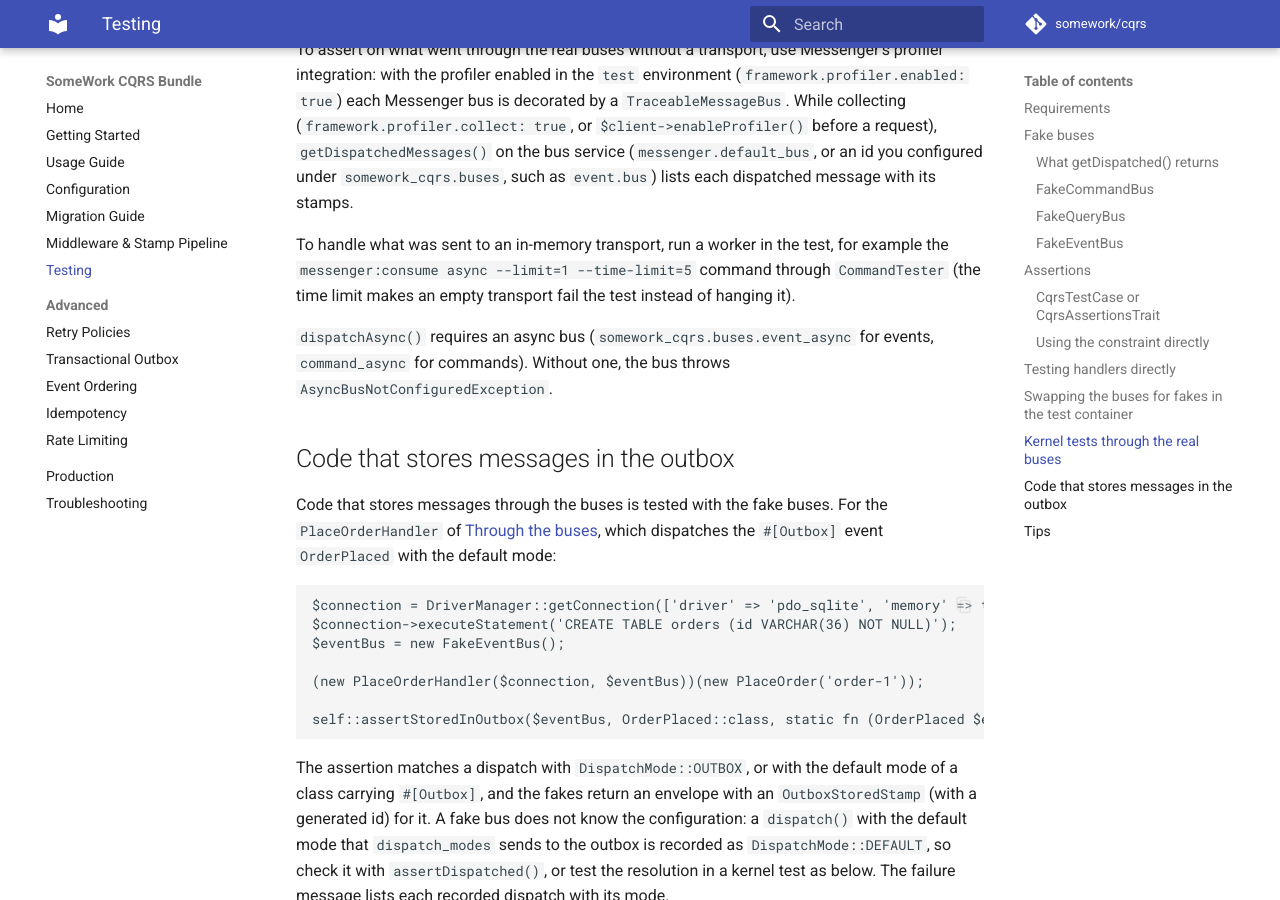
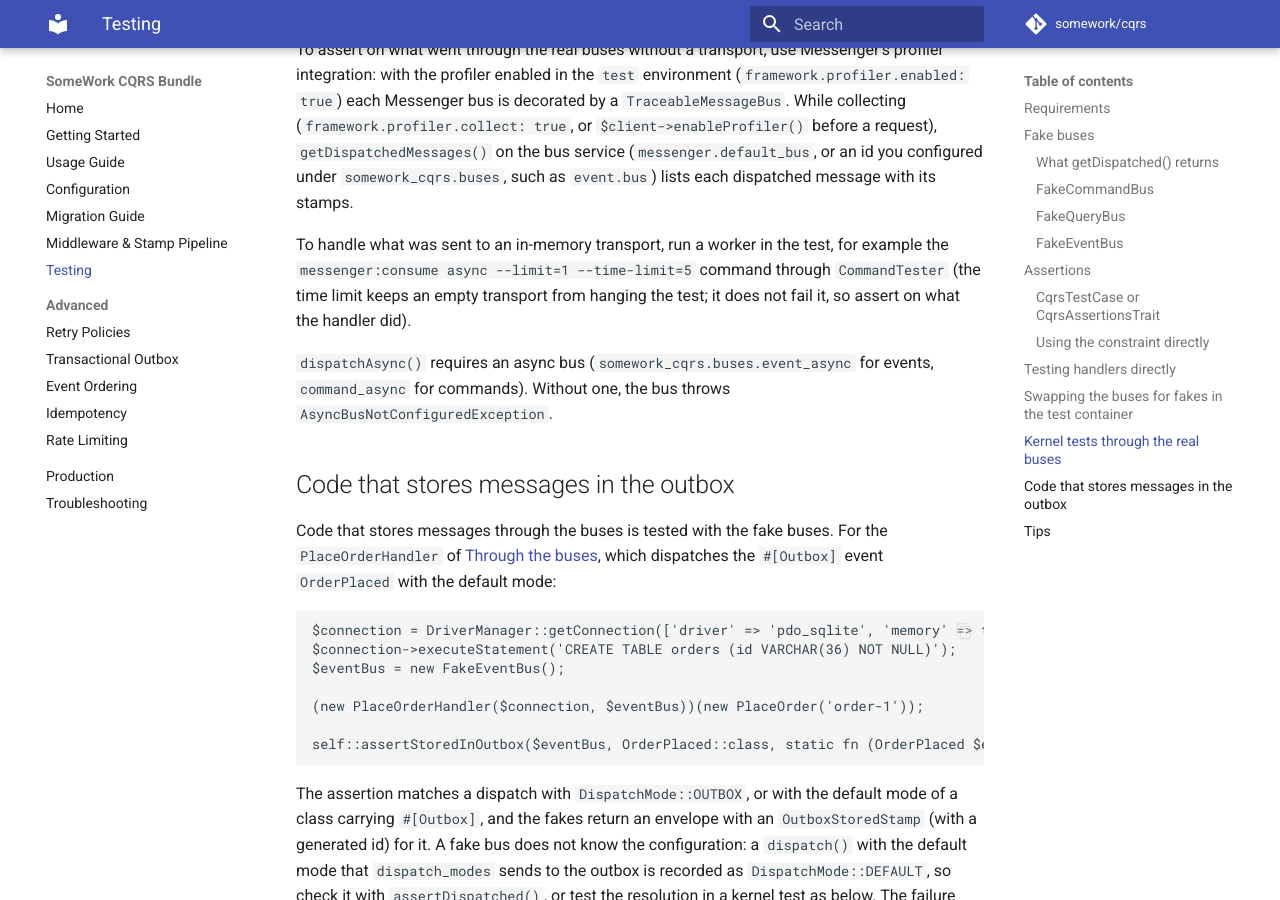
Before and after one commit to somework/cqrs, an MkDocs documentation site: the page built from docs/testing.md, in a window 1280 px wide and 900 px high, scrolled down 10675 px. Built offline with MkDocs 1.6.1 and Material for MkDocs 9.7.7, drawn with Linux system fonts in a browser that asks for light colours; comment, search, counter and statistics services are not loaded.

Commit message:
Docs: the worker's time limit in tests does not fail on an empty transport
Co-Authored-By: Claude Opus 5.5 <noreply@anthropic.com>
Claude-Session: https://claude.ai/code/session_01JKs8UFnQq1V5xnRTZe1VNV

```diff
--- a/docs/testing.md
+++ b/docs/testing.md
@@ -504,7 +504,8 @@ profiler integration: with the profiler enabled in the `test` environment
 
 To handle what was sent to an in-memory transport, run a worker in the test, for example
 the `messenger:consume async --limit=1 --time-limit=5` command through `CommandTester`
-(the time limit makes an empty transport fail the test instead of hanging it).
+(the time limit keeps an empty transport from hanging the test; it does not fail it, so
+assert on what the handler did).
 
 `dispatchAsync()` requires an async bus (`somework_cqrs.buses.event_async` for events,
 `command_async` for commands). Without one, the bus throws
```
